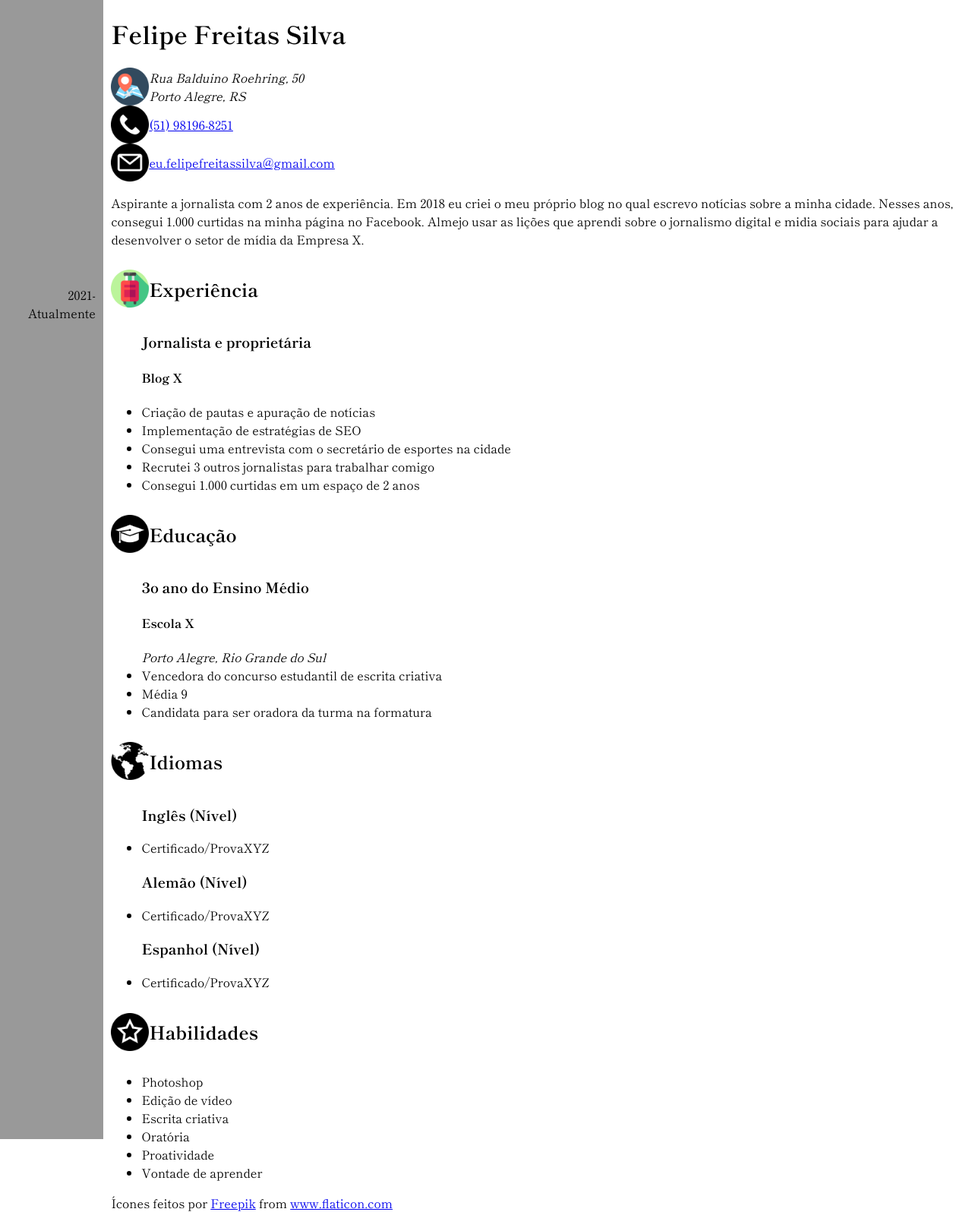
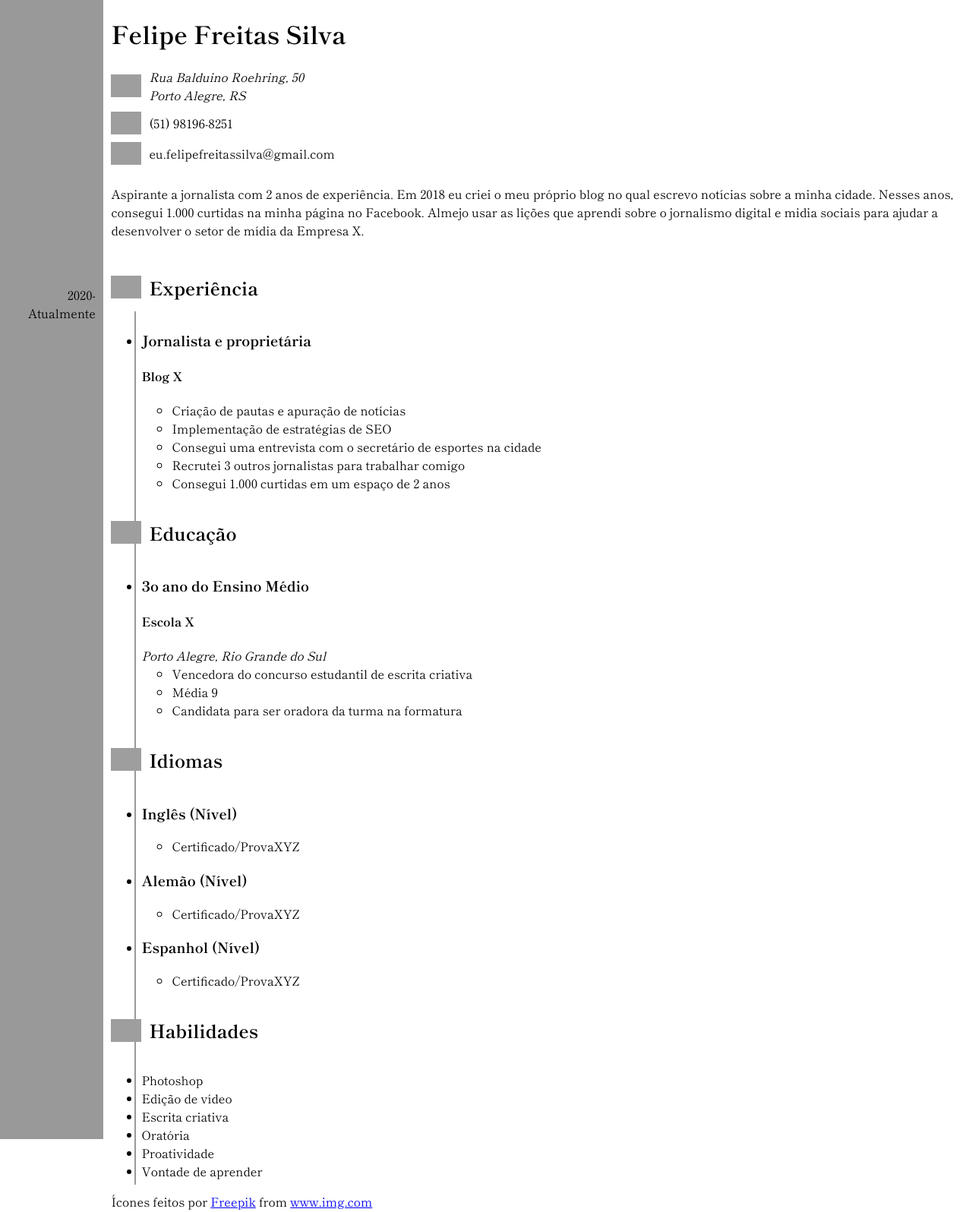
Before and after one commit to felipefreitassilva/Projects, a PHP site: page / in a window 1280 px wide. Shown: the whole page at 76% size. Run offline with PHP 8.4, Linux system fonts and the light colour scheme; grey boxes are pictures that could not be loaded.

Commit message:
Improved HTML

```diff
--- a/portifolio/index.html
+++ b/portifolio/index.html
@@ -15,22 +15,23 @@
 <body>
     <aside>
         <div>
-            2021-<br>Atualmente
+            2020-<br>Atualmente
         </div>
     </aside>
+    <div class="linha"></div>
     <main>
         <div class="generalInfo">
             <h1>Felipe Freitas Silva</h1>
             <div class="address">
-                <img src="flaticon/addressIcon.png" alt="addressIcon">
+                <img src="img/addressIcon.png" alt="addressIcon">
                 <address>Rua Balduino Roehring, 50<br>Porto Alegre, RS</address>
             </div>
             <div class="mobile">
-                <img src="flaticon/mobileIcon.png" alt="mobileIcon">
+                <img src="img/mobileIcon.png" alt="mobileIcon">
                 <a href="+55 51 981968251">(51) 98196-8251</a>
             </div>
             <div class="mail">
-                <img src="flaticon/mailIcon.png" alt="mailIcon">
+                <img src="img/mailIcon.png" alt="mailIcon">
                 <a href="mailto:eu.felipefreitassilva@gmail.com">eu.felipefreitassilva@gmail.com</a>
             </div>
             <div class="text">
@@ -39,50 +40,60 @@
         </div>
         <div class="experience">
             <div class="title">
-                <img src="flaticon/experienceIcon.png" alt="experienceIcon">
+                <img src="img/experienceIcon.png" alt="experienceIcon">
                 <h2>Experiência</h2>
             </div>
             <ul class="list">
-                <h3>Jornalista e proprietária</h3>
+                <li><h3>Jornalista e proprietária</h3>
                 <h4>Blog X</h4>
+                <ul>
                     <li>Criação de pautas e apuração de notícias</li>
                     <li>Implementação de estratégias de SEO</li>
                     <li>Consegui uma entrevista com o secretário de esportes na cidade</li>
                     <li>Recrutei 3 outros jornalistas para trabalhar comigo</li>
                     <li>Consegui 1.000 curtidas em um espaço de 2 anos</li>
                 </ul>
+            </ul>
         </div>
         <div class="education">
             <div class="title">
-                <img src="flaticon/educationIcon.png" alt="educationIcon">
+                <img src="img/educationIcon.png" alt="educationIcon">
                 <h2>Educação</h2>
             </div>
             <ul class="list">
-                <h3>3º ano do Ensino Médio</h3>
+                <li><h3>3º ano do Ensino Médio</h3>
                 <h4>Escola X</h4>
                 <address>Porto Alegre, Rio Grande do Sul</address>
+                <ul>
                     <li>Vencedora do concurso estudantil de escrita criativa</li>
                     <li>Média 9</li>
                     <li>Candidata para ser oradora da turma na formatura</li>
                 </ul>
+            </ul>
         </div>
         <div class="idioms">
             <div class="title">
-                <img src="flaticon/idiomsIcon.png" alt="idiomIcon">
+                <img src="img/idiomsIcon.png" alt="idiomIcon">
                 <h2>Idiomas</h2>
             </div>
             <ul class="list">
-                <h3>Inglês (Nível)</h3>
+                <li><h3>Inglês (Nível)</h3>
+                <ul>
                     <li>Certificado/ProvaXYZ</li>
-                <h3>Alemão (Nível)</h3>
+                </ul>
+                <li><h3>Alemão (Nível)</h3>
+                <ul>
                     <li>Certificado/ProvaXYZ</li>
-                <h3>Espanhol (Nível)</h3>
+                </ul>
+                <li><h3>Espanhol (Nível)</h3>
+                <ul>
                     <li>Certificado/ProvaXYZ</li>
+                </ul>
             </ul>
         </div>
         <div class="skills">
             <div class="title">
-                <img src="flaticon/skillsIcon.png" alt="skillsIcon">
+                <img src="img/skillsIcon.png" alt="skillsIcon">
                 <h2>Habilidades</h2>
             </div>
             <ul class="list">
@@ -94,7 +105,7 @@
                 <li>Vontade de aprender</li>
             </ul>
         </div>
-        <div>Ícones feitos por <a href="https://www.freepik.com" title="Freepik">Freepik</a> from <a href="https://www.flaticon.com/br/" title="Flaticon">www.flaticon.com</a></div>
+        <div>Ícones feitos por <a href="https://www.freepik.com" title="Freepik">Freepik</a> from <a href="https://www.img.com/br/" title="img">www.img.com</a></div>
     </main>
 </body>
 </html>
--- a/portifolio/style.css
+++ b/portifolio/style.css
@@ -2,6 +2,16 @@ body {
   margin: 0;
   display: flex;
   font-family: "Shippori Mincho", serif;
+}
+
+div.linha {
+  z-index: -1;
+  top: 410px;
+  left: 177px;
+  width: 2px;
+  height: 1150px;
+  position: absolute;
+  background-color: #999999;
 }
 
 aside {
@@ -27,6 +37,13 @@ main {
 main div.generalInfo div {
   display: flex;
   align-items: center;
+  margin-bottom: 10px;
+}
+
+main div.generalInfo a, address {
+  color: black;
+  font-size: 16px;
+  text-decoration: none;
 }
 
 main div div.title {
@@ -35,5 +52,6 @@ main div div.title {
 }
 
 img {
-  width: 50px;
+  width: 40px;
+  margin-right: 10px;
 }
```
Lines whose indentation alone changed are shown as unchanged.
